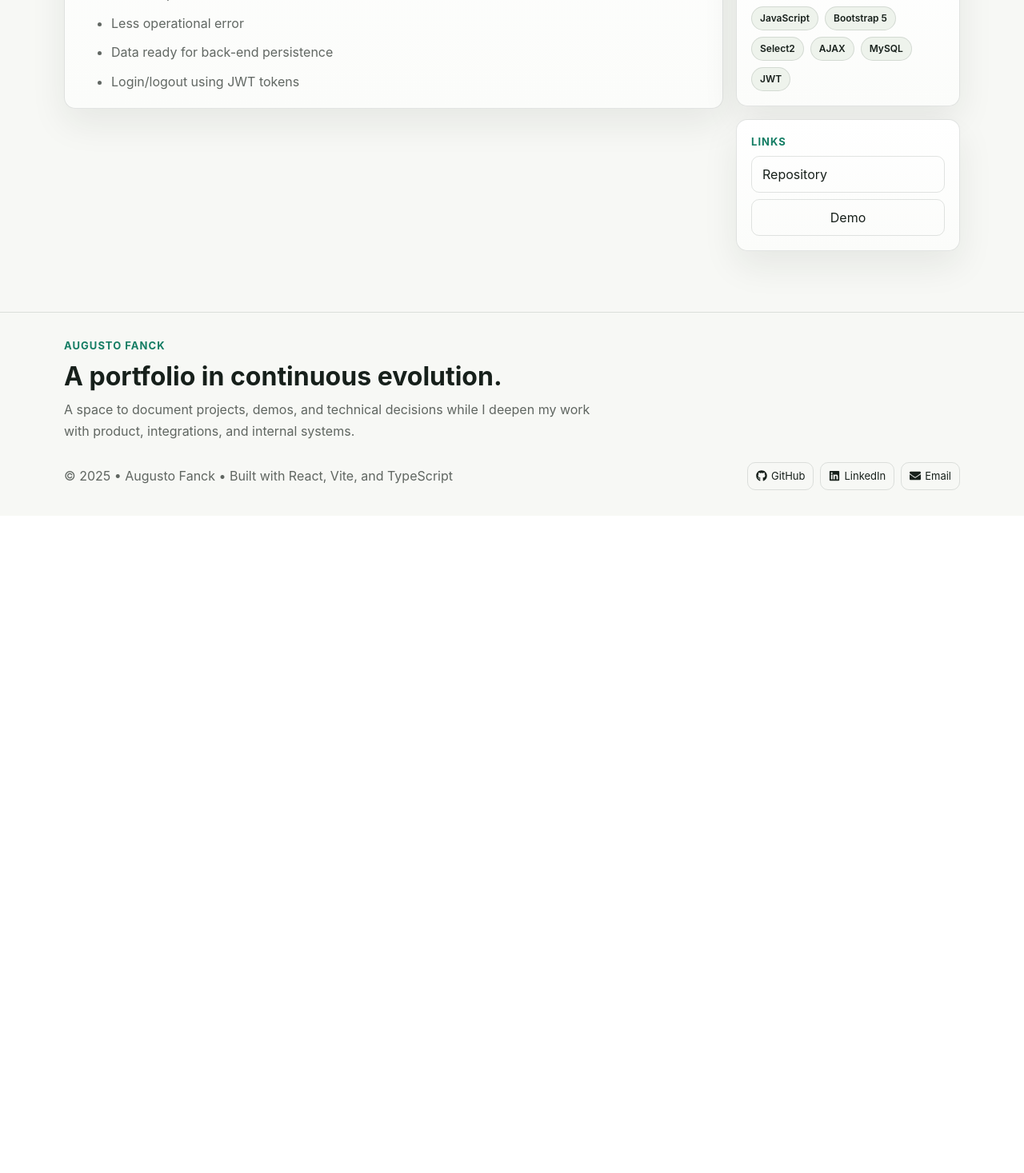
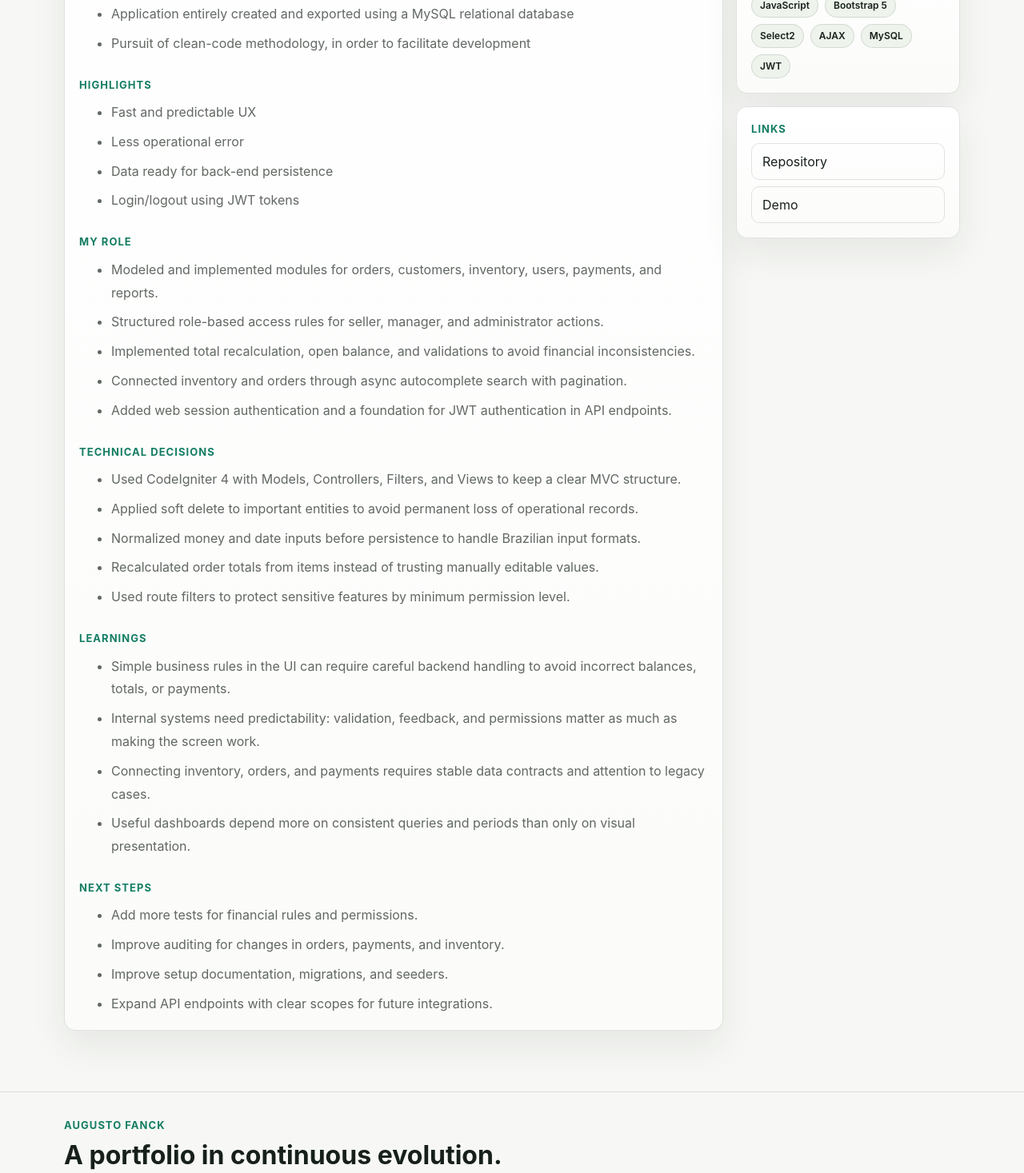
Before and after one commit to augustofanck/portfolio-spa, a React (Vite) app: page /projects/estoque-ci4 in a window 1280 px wide. Shown: the part 863-2330 px from the top of the page at 80% size. Before the commit the page ends 1508 px from the top, so only its background shows below. Built offline with nearby package versions, Linux system fonts and the light colour scheme.

Commit message:
feat: more improvements for ProjectDetail.tsx

```diff
--- a/src/locales/en/translation.json
+++ b/src/locales/en/translation.json
@@ -93,7 +93,12 @@
     "overview": "Overview",
     "stack": "Stack",
     "openLink": "Open link",
-    "backLabel": "All projects"
+    "backLabel": "All projects",
+    "context": "Context",
+    "responsibilities": "My role",
+    "technicalDecisions": "Technical decisions",
+    "learnings": "Learnings",
+    "nextSteps": "Next steps"
   },
   "demosPage": {
     "eyebrow": "Technical lab",
@@ -177,6 +182,33 @@
         "Data ready for back-end persistence",
         "Login/logout using JWT tokens"
       ],
+      "context": "Operational system for an optical store that needed to centralize service orders, customers, inventory, payments, and indicators in a single workflow. The goal was to reduce spreadsheet dependency and make service, cash flow, and management more predictable.",
+      "responsibilities": [
+        "Modeled and implemented modules for orders, customers, inventory, users, payments, and reports.",
+        "Structured role-based access rules for seller, manager, and administrator actions.",
+        "Implemented total recalculation, open balance, and validations to avoid financial inconsistencies.",
+        "Connected inventory and orders through async autocomplete search with pagination.",
+        "Added web session authentication and a foundation for JWT authentication in API endpoints."
+      ],
+      "technicalDecisions": [
+        "Used CodeIgniter 4 with Models, Controllers, Filters, and Views to keep a clear MVC structure.",
+        "Applied soft delete to important entities to avoid permanent loss of operational records.",
+        "Normalized money and date inputs before persistence to handle Brazilian input formats.",
+        "Recalculated order totals from items instead of trusting manually editable values.",
+        "Used route filters to protect sensitive features by minimum permission level."
+      ],
+      "learnings": [
+        "Simple business rules in the UI can require careful backend handling to avoid incorrect balances, totals, or payments.",
+        "Internal systems need predictability: validation, feedback, and permissions matter as much as making the screen work.",
+        "Connecting inventory, orders, and payments requires stable data contracts and attention to legacy cases.",
+        "Useful dashboards depend more on consistent queries and periods than only on visual presentation."
+      ],
+      "nextSteps": [
+        "Add more tests for financial rules and permissions.",
+        "Improve auditing for changes in orders, payments, and inventory.",
+        "Improve setup documentation, migrations, and seeders.",
+        "Expand API endpoints with clear scopes for future integrations."
+      ],
       "metrics": [],
       "links": { "repo": "Repository", "demo": "Demo" }
     }
--- a/src/locales/ptBR/translation.json
+++ b/src/locales/ptBR/translation.json
@@ -95,7 +95,12 @@
     "overview": "Visão geral",
     "stack": "Stack",
     "openLink": "Abrir link",
-    "backLabel": "Todos os projetos"
+    "backLabel": "Todos os projetos",
+    "context": "Contexto",
+    "responsibilities": "Minha atuação",
+    "technicalDecisions": "Decisões técnicas",
+    "learnings": "Aprendizados",
+    "nextSteps": "Próximos passos"
   },
   "demosPage": {
     "eyebrow": "Laboratório técnico",
@@ -181,6 +186,33 @@
         "Dados seguros e detalhados dentro do projeto",
         "Login/logout utilizando tokens JWT"
       ],
+      "context": "Sistema operacional para uma ótica que precisava centralizar ordens de serviço, clientes, estoque, pagamentos e indicadores em um fluxo único. A proposta foi reduzir dependência de planilhas e dar mais previsibilidade para atendimento, caixa e gestão.",
+      "responsibilities": [
+        "Modelei e implementei módulos de ordens, clientes, estoque, usuários, pagamentos e relatórios.",
+        "Estruturei regras de acesso por perfil para separar ações de vendedor, gerente e administrador.",
+        "Implementei recálculo de totais, saldo em aberto e validações para evitar inconsistências financeiras.",
+        "Criei integração entre estoque e ordens por busca assíncrona/autocomplete com paginação.",
+        "Adicionei suporte a autenticação web por sessão e base para autenticação JWT em endpoints de API."
+      ],
+      "technicalDecisions": [
+        "Uso de CodeIgniter 4 com Models, Controllers, Filters e Views para manter uma estrutura MVC clara.",
+        "Aplicação de soft delete em entidades importantes para evitar perda definitiva de registros operacionais.",
+        "Normalização de valores monetários e datas antes da persistência para lidar com entradas em formato brasileiro.",
+        "Recálculo de totais da ordem a partir dos itens, evitando depender de valores manuais editáveis.",
+        "Uso de filtros de rota para proteger funcionalidades sensíveis por nível mínimo de permissão."
+      ],
+      "learnings": [
+        "Regras de negócio simples na tela podem exigir bastante cuidado no backend para evitar saldo, total ou pagamento incorreto.",
+        "Sistemas internos precisam ser previsíveis: validação, feedback e permissões importam tanto quanto a tela funcionar.",
+        "Integrar módulos como estoque, ordens e pagamentos exige contratos de dados estáveis e atenção a casos legados.",
+        "Dashboards úteis dependem mais da consistência das consultas e períodos do que apenas da apresentação visual."
+      ],
+      "nextSteps": [
+        "Formalizar mais testes para regras financeiras e permissões.",
+        "Evoluir auditoria de alterações em ordens, pagamentos e estoque.",
+        "Melhorar documentação de setup, migrações e seeders.",
+        "Expandir endpoints de API com escopos bem definidos para integrações futuras."
+      ],
       "metrics": [],
       "links": { "repo": "Repositório", "demo": "Demo" }
     }
--- a/src/pages/ProjectDetail.tsx
+++ b/src/pages/ProjectDetail.tsx
@@ -40,6 +40,25 @@ export default function ProjectDetail() {
     returnObjects: true,
   }) as string[];
 
+  const responsibilities = t(`caseStudies.${project.slug}.responsibilities`, {
+    returnObjects: true,
+  }) as string[];
+
+  const technicalDecisions = t(
+    `caseStudies.${project.slug}.technicalDecisions`,
+    {
+      returnObjects: true,
+    }
+  ) as string[];
+
+  const learnings = t(`caseStudies.${project.slug}.learnings`, {
+    returnObjects: true,
+  }) as string[];
+
+  const nextSteps = t(`caseStudies.${project.slug}.nextSteps`, {
+    returnObjects: true,
+  }) as string[];
+
   return (
     <div>
       <section className="project-detail-hero">
@@ -74,6 +93,12 @@ export default function ProjectDetail() {
       <section className="project-detail-layout">
         <article className="card project-case">
           <div className="case-section">
+            <p className="eyebrow">{t("projectDetail.context")}</p>
+            <p className="case-copy">
+              {t(`caseStudies.${project.slug}.context`)}
+            </p>
+          </div>
+          <div className="case-section">
             <p className="eyebrow">{t("projectDetail.problem")}</p>
             <p className="case-copy">
               {t(`caseStudies.${project.slug}.problem`)}
@@ -98,6 +123,42 @@ export default function ProjectDetail() {
             </ul>
           </div>
 
+          <div className="case-section">
+            <p className="eyebrow">{t("projectDetail.responsibilities")}</p>
+            <ul className="case-list">
+              {responsibilities.map((item) => (
+                <li key={item}>{item}</li>
+              ))}
+            </ul>
+          </div>
+
+          <div className="case-section">
+            <p className="eyebrow">{t("projectDetail.technicalDecisions")}</p>
+            <ul className="case-list">
+              {technicalDecisions.map((item) => (
+                <li key={item}>{item}</li>
+              ))}
+            </ul>
+          </div>
+
+          <div className="case-section">
+            <p className="eyebrow">{t("projectDetail.learnings")}</p>
+            <ul className="case-list">
+              {learnings.map((item) => (
+                <li key={item}>{item}</li>
+              ))}
+            </ul>
+          </div>
+
+          <div className="case-section">
+            <p className="eyebrow">{t("projectDetail.nextSteps")}</p>
+            <ul className="case-list">
+              {nextSteps.map((item) => (
+                <li key={item}>{item}</li>
+              ))}
+            </ul>
+          </div>
+
           {metrics.length > 0 ? (
             <div className="case-section">
               <p className="eyebrow">{t("projectDetail.metrics")}</p>
@@ -113,7 +174,6 @@ export default function ProjectDetail() {
         <aside className="project-sidebar">
           <div className="card">
             <p className="eyebrow">{t("projectDetail.overview")}</p>
-          </div>
 
             <dl className="project-overview-list">
               <div>
@@ -136,6 +196,7 @@ export default function ProjectDetail() {
                 <dd>{t(`projectMeta.role.${project.role}`)}</dd>
               </div>
             </dl>
+          </div>
 
           <div className="card">
             <p className="eyebrow">{t("projectDetail.stack")}</p>
@@ -162,7 +223,7 @@ export default function ProjectDetail() {
                     <button
                       key={link.key}
                       type="button"
-                      className="ghost"
+                      className="button-link ghost"
                       onClick={() => setDemoModalOpen(true)}
                     >
                       {label}
```
Lines whose indentation alone changed are shown as unchanged.
